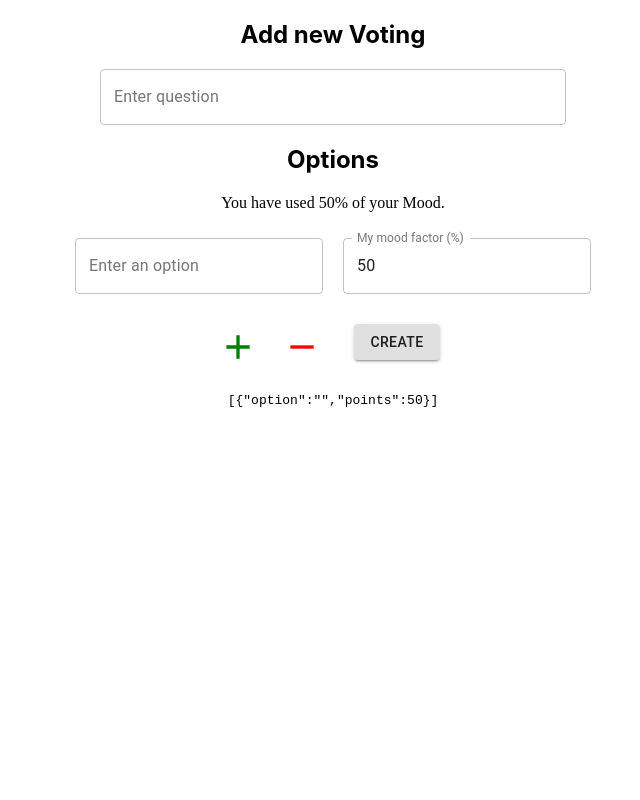
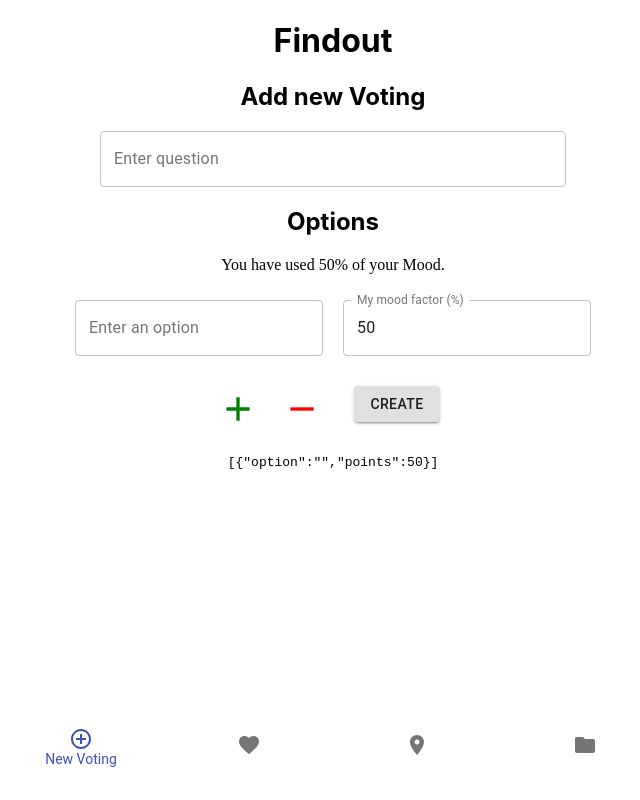
Before and after one commit to christophersiem/findout, a React (Create React App) app in the folder findout-frontend/: page / in a window 1280 px wide. Shown: the whole page, without its empty margins (307-947 px from the left). Built offline with nearby package versions, Linux system fonts and the light colour scheme; a web font is replaced by a local one.

Commit message:
Create sub Components

```diff
--- a/findout-frontend/src/App.js
+++ b/findout-frontend/src/App.js
@@ -1,13 +1,24 @@
 import React from 'react';
 import './App.css';
-import AddVoting from "./pages/AddVoting";
+import LabelBottomNavigation from "./navigation/LabelBottomNavigation";
+import MainContent from "./components/MainContent";
+import Header from "./components/Header";
 
 function App() {
-  return (
-    <div className="App">
-<AddVoting/>
-    </div>
-  );
+    return (
+        <div className="App">
+
+                <Header/>
+
+                    <MainContent/>
+
+
+                    <LabelBottomNavigation/>
+
+
+        </div>
+    )
+
 }
 
 export default App;
--- /dev/null
+++ b/findout-frontend/src/components/Header.js
@@ -0,0 +1,10 @@
+import React from "react";
+
+export default function Header(){
+
+    return(
+        <header>
+        <h1>Findout</h1>
+        </header>
+    )
+}
--- /dev/null
+++ b/findout-frontend/src/components/MainContent.js
@@ -0,0 +1,24 @@
+import React from "react";
+import AddVoting from "../pages/AddVoting";
+import {makeStyles} from "@material-ui/core/styles";
+
+const useStyles = makeStyles(()=>({
+
+    grow: {
+        flexGrow: "1",
+    },
+}));
+
+export default function MainContent() {
+    const classes = useStyles();
+
+    return (
+
+            <main className={classes.grow}>
+
+                <AddVoting/>
+
+            </main>
+
+    )
+}
```
